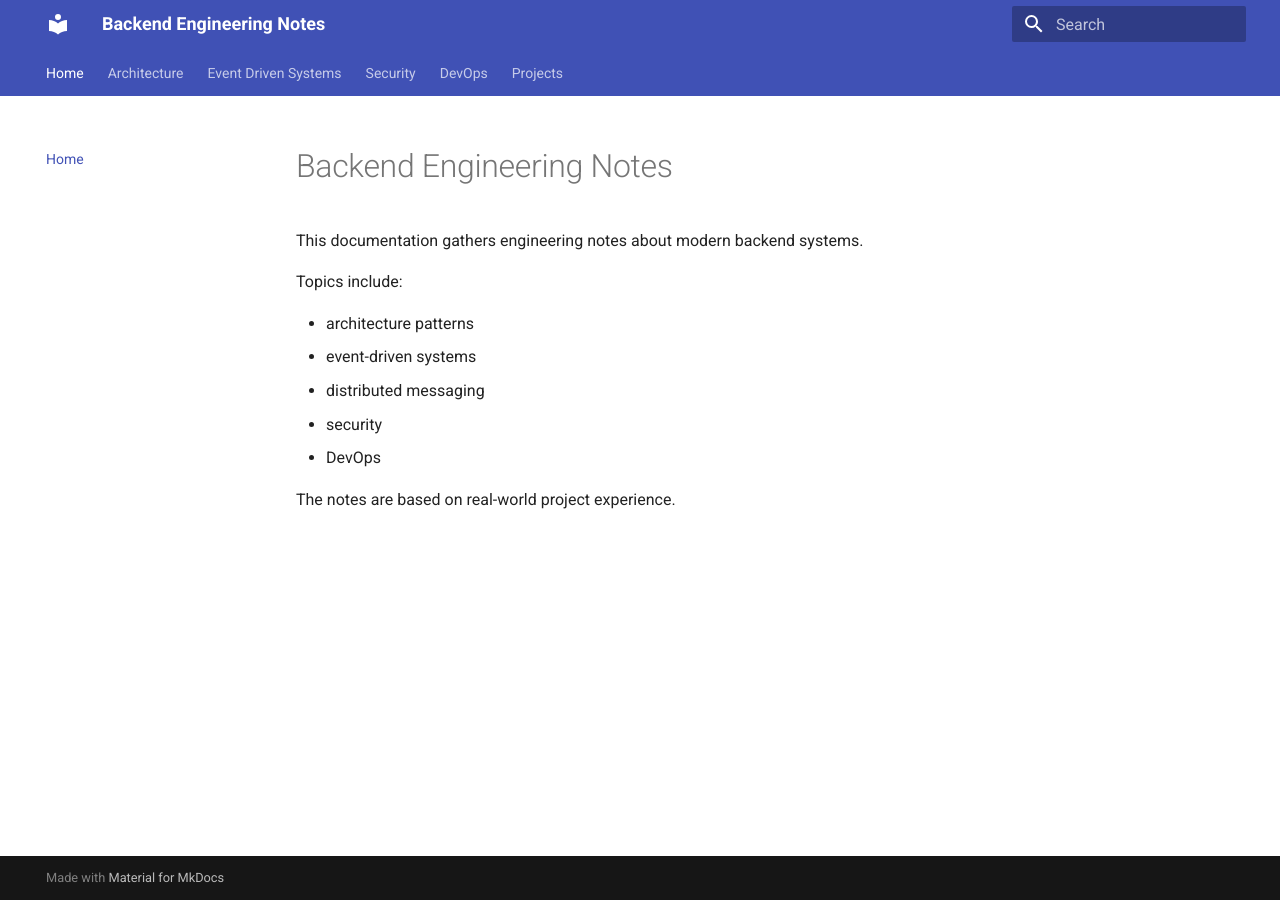
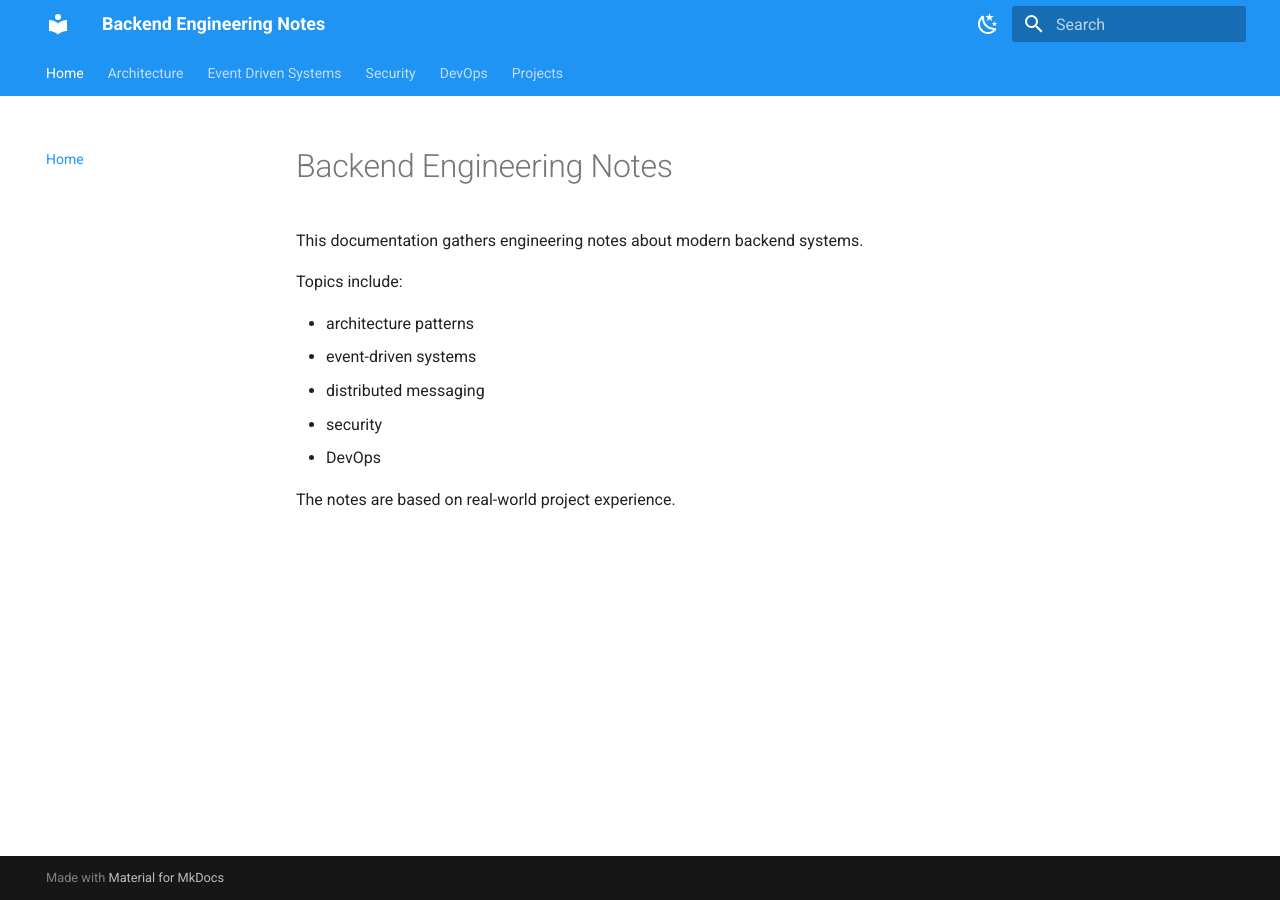
Before and after one commit to alak8ba/engineering-notes, an MkDocs documentation site: the page built from docs/index.md, in a window 1280 px wide. Built offline with MkDocs 1.6.1 and Material for MkDocs 9.7.7, drawn with Linux system fonts in a browser that asks for light colours.

Commit message:
update mkdocs yml

```diff
--- a/mkdocs.yml
+++ b/mkdocs.yml
@@ -7,10 +7,20 @@ theme:
     features:
         - navigation.tabs
         - navigation.sections
+        - content.code.copy
         - navigation.expand
         - search.highlight
-        - content.code.copy
-
+    palette:
+      - scheme: default
+        primary: blue
+        toggle:
+          icon: material/weather-night
+          name: Dark mode
+      - scheme: slate
+        primary: blue
+        toggle:
+          icon: material/weather-sunny
+          name: Light mode
 markdown_extensions:
     - admonition
     - tables
@@ -25,29 +35,23 @@ extra_javascript:
     - https://unpkg.com/mermaid/dist/mermaid.min.js
 
 nav:
-
     - Home: index.md
-
     - Architecture:
           - CQRS Pattern: topics/architecture/cqrs-pattern.md
           - Hexagonal Architecture: topics/spring/hexagonal-architecture.md
-
     - Event Driven Systems:
           - Retry and DLT Pattern: topics/kafka/retry-and-dlt-pattern.md
           - Idempotent Consumers: topics/kafka/idempotent-consumers.md
           - Outbox Pattern: topics/kafka/outbox-pattern.md
           - Reliability Patterns: topics/kafka/reliability-patterns.md
-
     - Security:
           - JWT Authentication Pattern: topics/security/jwt-authentication-pattern.md
-
     - DevOps:
           - Docker Production Pattern: topics/devops/docker-production-pattern.md
           - Container Security: topics/devops/container-security.md
           - Reverse Proxy Pattern: topics/devops/reverse-proxy-pattern.md
           - Pull-based Deployment: topics/devops/pull-based-deployment.md
           - CI/CD Pipeline Pattern: topics/devops/ci-cd-pipeline-pattern.md
-
     - Projects:
           - Seaway Overview: projects/seaway/project-overview.md
           - Architecture Overview: projects/seaway/architecture-overview.md
```
